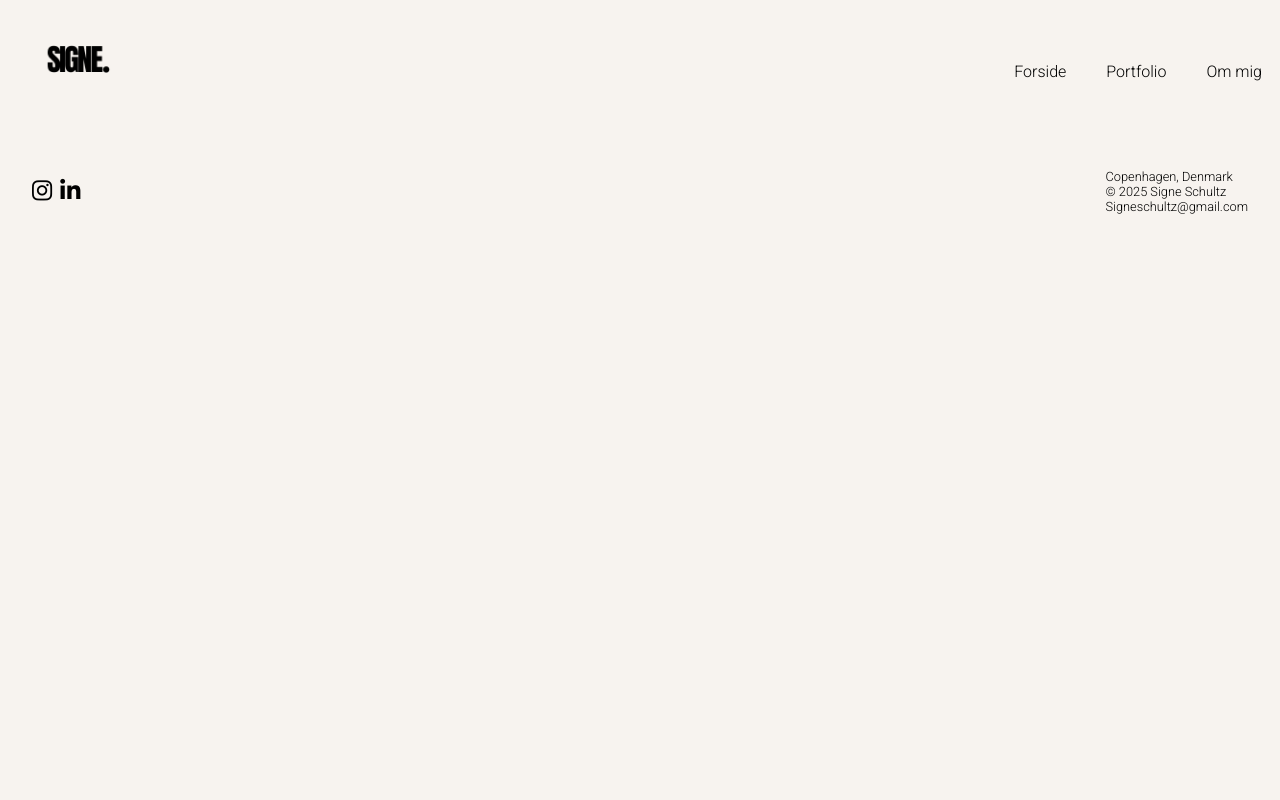
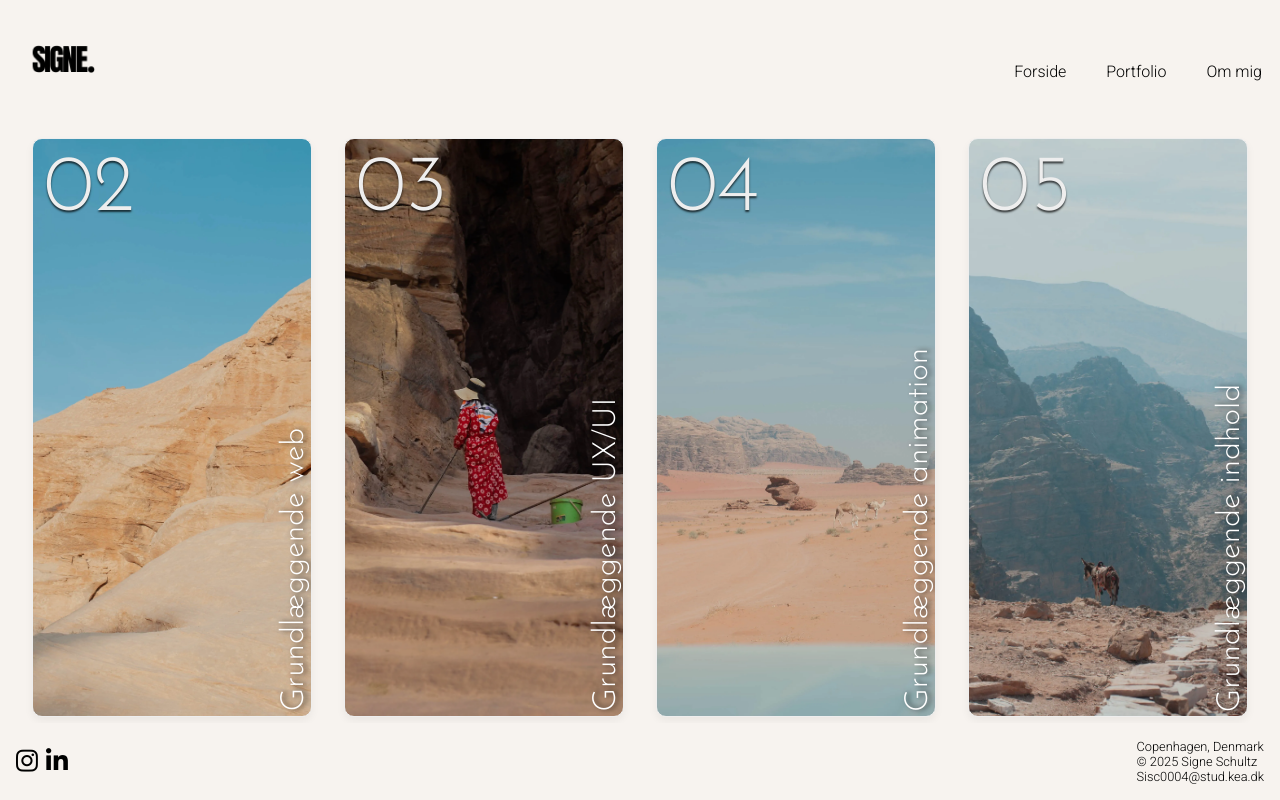
Before and after one commit to sisc0004/portfolio, a plain HTML site: page portfolio.html in a window 1280 px wide. Drawn offline with Linux system fonts and the light colour scheme.

Commit message:
portfolio side done

```diff
--- a/js/style.js
+++ b/js/style.js
@@ -0,0 +1,8 @@
+/* fade in animation */
+window.addEventListener("load", () => {
+  document.querySelectorAll(".projekt").forEach((el, index) => {
+    setTimeout(() => {
+      el.classList.add("visible");
+    }, index * 200);
+  });
+});
--- a/portfolio.html
+++ b/portfolio.html
@@ -26,6 +26,11 @@
     <link rel="preconnect" href="https://fonts.googleapis.com">
     <link rel="preconnect" href="https://fonts.gstatic.com" crossorigin>
     <link href="https://fonts.googleapis.com/css2?family=Anton&display=swap" rel="stylesheet">
+
+    <link rel="preconnect" href="https://fonts.googleapis.com">
+    <link rel="preconnect" href="https://fonts.gstatic.com" crossorigin>
+    <link href="https://fonts.googleapis.com/css2?family=Josefin+Sans:ital,wght@0,100..700;1,100..700&display=swap"
+        rel="stylesheet">
 </head>
 
 <body>
@@ -46,7 +51,38 @@
             </div>
         </nav>
     </header>
-    <main></main>
+
+    <main>
+        <section class="projekter">
+            <a class="projekt to" href="tema2.html">
+                <div class="number">02</div>
+                <div class="label">
+                    <span class="title to">Grundlæggende web</span>
+                </div>
+            </a>
+
+            <a class="projekt tre" href="tema3.html">
+                <div class="number">03</div>
+                <div class="label">
+                    <span class="title tre">Grundlæggende UX/UI</span>
+                </div>
+            </a>
+
+            <a class="projekt fire" href="tema4.html">
+                <div class="number">04</div>
+                <div class="label">
+                    <span class="title fire">Grundlæggende animation</span>
+                </div>
+            </a>
+
+            <a class="projekt fem" href="tema5.html">
+                <div class="number">05</div>
+                <div class="label">
+                    <span class="title fem">Grundlæggende indhold</span>
+                </div>
+            </a>
+        </section>
+    </main>
 
     <footer class="footer">
 
@@ -58,7 +94,7 @@
         <div class="footer-right">
             <p>Copenhagen, Denmark</p>
             <p>&copy; 2025 Signe Schultz</p>
-            <a href="mailto:signeschultz@gmail.com">Signeschultz@gmail.com</a>
+            <a href="mailto:sisc0004@stud.kea.dk">Sisc0004@stud.kea.dk</a>
         </div>
     </footer>
 
--- a/style.css
+++ b/style.css
@@ -65,22 +65,10 @@ body {
   background-color: #f7f3ef;
 }
 
-.logo {
-  font-family: "Comfortaa", sans-serif;
-  font-optical-sizing: auto;
-  font-weight: 300;
-  font-style: normal;
-  font-size: 1.5rem;
-  padding-left: 15px;
+main {
+  flex: 1; /* Fylder al tilgængelig plads mellem header og footer */
 }
-
-.logo a {
-  text-decoration: none;
-  color: #000000;
-}
-
 main.forside {
-  flex: 1; /* Fylder al tilgængelig plads mellem header og footer */
   padding: 1rem;
   text-align: center;
 }
@@ -121,8 +109,95 @@ main.forside {
 }
 
 .knap:hover {
-  background-color: #d3e8eb;
+  background-color: #ffe5dc;
 }
+
+/* PORTFOLIO SIDE */
+.projekter {
+  display: grid;
+  grid-template-columns: 1fr;
+  gap: 2rem;
+  padding-inline: 1rem;
+
+  font-family: "Josefin Sans", sans-serif;
+  font-optical-sizing: auto;
+  font-weight: 300;
+  font-style: normal;
+}
+
+.projekt {
+  text-decoration: none;
+  color: inherit;
+  display: flex;
+  flex-direction: column;
+  border: 1px solid #eee;
+  border-radius: 10px;
+  overflow: hidden;
+  box-shadow: 0 4px 8px rgba(0, 0, 0, 0.05);
+  transition: transform 0.2s ease, box-shadow 0.2s ease;
+  position: relative;
+  opacity: 0;
+  transform: translateY(20px);
+  transition: opacity 0.6s ease, transform 0.4s ease;
+}
+.projekt.visible {
+  opacity: 1;
+  transform: translateY(0);
+}
+
+.projekt:hover {
+  transform: translateY(-8px);
+  box-shadow: 0 15px 20px rgba(0, 0, 0, 0.1);
+}
+
+.projekt.to {
+  background-image: url(img/bakke.webp);
+  background-size: cover;
+  background-position: center;
+}
+.projekt.tre {
+  background-image: url(img/dame.webp);
+  background-size: cover;
+  background-position: center;
+}
+.projekt.fire {
+  background-image: url(img/kamel.webp);
+  background-size: cover;
+  background-position: center;
+}
+.projekt.fem {
+  background-image: url(img/æsel.webp);
+  background-size: cover;
+  background-position: center;
+}
+.number {
+  font-size: 2rem;
+  padding: 1rem 1rem 0 1rem;
+  color: #eee;
+  text-shadow: 0 2px 2px rgba(0, 0, 0, 0.7);
+}
+
+.projekt img {
+  width: 100%;
+  height: 60%;
+  object-fit: cover;
+  border-radius: 0;
+  aspect-ratio: 2/1;
+}
+
+.label {
+  padding: 1rem;
+}
+
+.label .title {
+  display: block;
+  font-size: 1.6rem;
+  margin-bottom: 0.3rem;
+  color: #ffffff;
+  text-shadow: 0 3px 5px rgba(0, 0, 0, 0.7);
+}
+
+/* OM MIG SIDE */
 
 /* TEKST */
 h1 {
@@ -131,34 +206,10 @@ h1 {
   font-style: normal;
 }
 
-@media (min-width: 800px) {
-  main.forside {
-    max-width: 900px; /* Begrænser indholdets bredde */
-    margin: 0 auto; /* Centrerer indholdet på større skærme */
-  }
-
-  .titel {
-    font-size: 3.5rem;
-    margin-right: 595px;
-  }
-  .logo a {
-    font-size: 2rem;
-  }
-
-  .video-container,
-  .billede-container {
-    max-width: 900px;
-  }
-
-  .knap {
-    padding: 0.7rem 1.4rem;
-  }
-}
-
 /* FOOTER */
 footer {
   background-color: #f7f3ef;
-  padding: 2rem;
+  padding: 1rem;
   font-size: 0.8rem;
   font-family: "Roboto", sans-serif;
   font-optical-sizing: auto;
@@ -168,6 +219,7 @@ footer {
   display: flex;
   justify-content: space-between;
   align-items: center;
+  z-index: 1000;
 }
 
 footer li {
@@ -190,7 +242,7 @@ footer a:hover {
 
 .footer-left a {
   color: #000000;
-  font-size: 23px;
+  font-size: 25px;
   text-decoration: none;
   transition: color 0.3s ease;
 }
@@ -198,3 +250,78 @@ footer a:hover {
 .footer-left a:hover {
   color: #25516e;
 }
+
+@media (min-width: 800px) {
+  main.forside {
+    max-width: 900px; /* Begrænser indholdets bredde */
+    margin: 0 auto; /* Centrerer indholdet på større skærme */
+  }
+
+  .titel {
+    font-size: 4.5rem;
+    margin-right: 540px;
+    margin-bottom: -30px;
+  }
+  .logo a {
+    font-size: 2rem;
+  }
+
+  .video-container,
+  .billede-container {
+    max-width: 900px;
+  }
+
+  .knap {
+    padding: 0.7rem 1.4rem;
+  }
+
+  /* PORTFOLIO */
+  .projekter {
+    grid-template-columns: repeat(4, 1fr);
+    gap: 2rem;
+    padding-inline: 2rem;
+  }
+
+  .projekt {
+    display: flex;
+    flex-direction: column;
+    align-items: flex-end;
+    position: relative;
+  }
+
+  .number {
+    position: absolute;
+    top: -5px;
+    left: -5px;
+    font-size: 5rem;
+    padding-top: 1rem;
+  }
+
+  .label {
+    writing-mode: vertical-rl;
+    transform: rotate(180deg);
+    padding: 6.5rem 0;
+    display: flex;
+  }
+
+  .label .title {
+    font-size: 2rem;
+  }
+
+  .title.to {
+    position: relative;
+    bottom: 180px;
+  }
+  .title.tre {
+    position: relative;
+    bottom: 150px;
+  }
+  .title.fire {
+    position: relative;
+    bottom: 100px;
+  }
+  .title.fem {
+    position: relative;
+    bottom: 136px;
+  }
+}
```
Also changed, not shown: index.html (+2 -2 lines), ommig.html (+1 -1 lines), tema2.html (+1 -1 lines), tema3.html (+1 -1 lines), tema4.html (+1 -1 lines), tema5.html (+1 -1 lines), img/bakke.webp (added), img/dame.webp (added), img/kamel.webp (added), img/æsel.webp (added).
